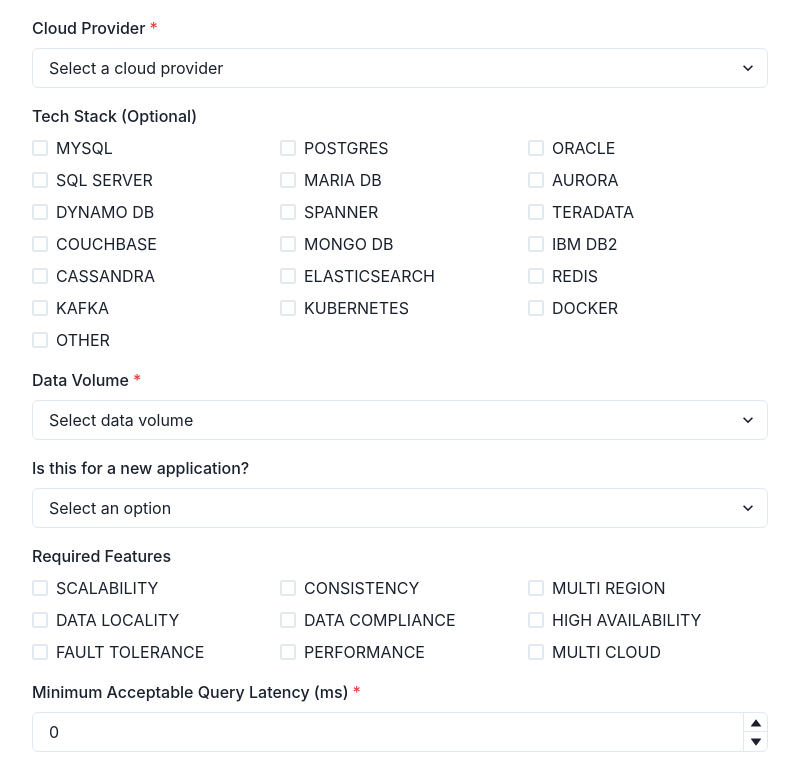
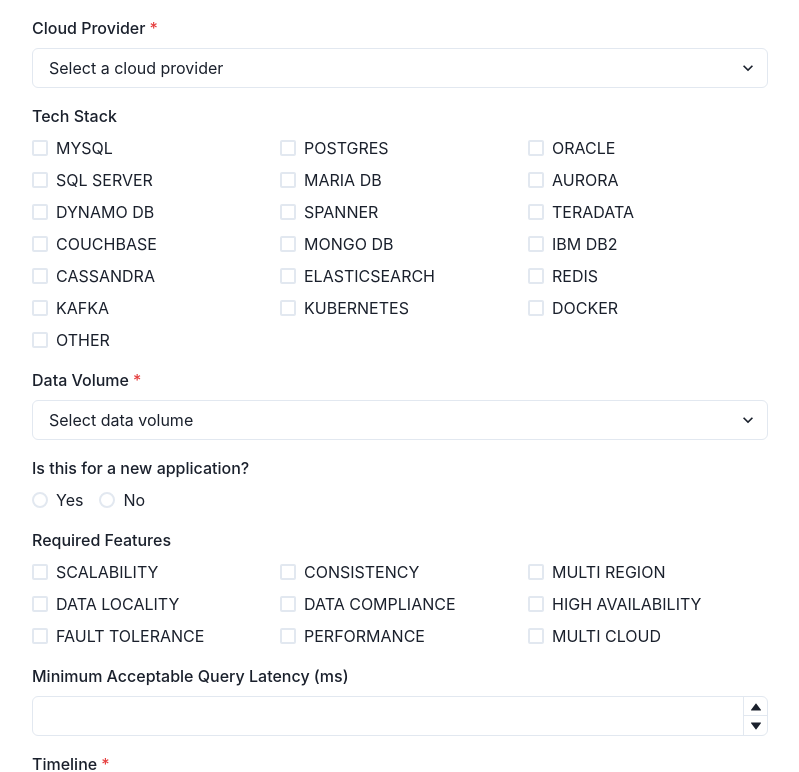
Before and after one commit to elliotpark410/CockroachDB-Use-Case-Explorer, a Next.js app: page / in a window 1280 px wide. Shown: the part 619-1391 px from the top of the page, without its empty margins (240-1039 px from the left). Built offline with nearby package versions, Linux system fonts and the light colour scheme.

Commit message:
fix prospect form and test POST api

```diff
--- a/src/components/ProspectForm.js
+++ b/src/components/ProspectForm.js
@@ -14,10 +14,15 @@
   Textarea,
   CheckboxGroup,
   SimpleGrid,
+  RadioGroup,
+  Radio,
+  HStack,
 } from '@chakra-ui/react';
-import { Field } from 'formik';
+import { Field, useFormikContext } from 'formik';
 
 const ProspectForm = () => {
+  const { values, setFieldValue } = useFormikContext();
+
   return (
     <VStack spacing={4} align="stretch">
       <FormControl isRequired>
@@ -71,12 +76,13 @@
       </FormControl>
 
       <FormControl>
-        <FormLabel>Tech Stack (Optional)</FormLabel>
+        <FormLabel>Tech Stack</FormLabel>
         <Field name="techStack">
-          {({ field, form }) => (
+          {({ field }) => (
             <CheckboxGroup
               {...field}
-              onChange={(values) => form.setFieldValue('techStack', values)}
+              value={values.techStack || []}
+              onChange={(values) => setFieldValue('techStack', values)}
             >
               <SimpleGrid columns={3} spacing={2}>
                 {['MYSQL', 'POSTGRES', 'ORACLE', 'SQL_SERVER', 'MARIA_DB', 'AURORA', 'DYNAMO_DB', 'SPANNER', 'TERADATA', 'COUCHBASE', 'MONGO_DB', 'IBM_DB2', 'CASSANDRA', 'ELASTICSEARCH', 'REDIS', 'KAFKA', 'KUBERNETES', 'DOCKER', 'OTHER'].map((tech) => (
@@ -103,39 +109,61 @@
 
       <FormControl>
         <FormLabel>Is this for a new application?</FormLabel>
-        <Field name="isNewApp" as={Select}>
-          <option value="">Select an option</option>
-          <option value="true">Yes</option>
-          <option value="false">No</option>
+        <Field name="isNewApp">
+          {({ field }) => (
+            <RadioGroup {...field} value={values.isNewApp === null ? '' : values.isNewApp.toString()}>
+              <HStack spacing={4}>
+                <Radio
+                  value="true"
+                  onChange={() => setFieldValue('isNewApp', true)}
+                >
+                  Yes
+                </Radio>
+                <Radio
+                  value="false"
+                  onChange={() => setFieldValue('isNewApp', false)}
+                >
+                  No
+                </Radio>
+              </HStack>
+            </RadioGroup>
+          )}
         </Field>
       </FormControl>
 
       <FormControl>
         <FormLabel>Required Features</FormLabel>
-        <Field name="keyFeatures" as={CheckboxGroup}>
+        <Field name="keyFeatures">
           {({ field }) => (
+            <CheckboxGroup
+              {...field}
+              value={values.keyFeatures || []}
+              onChange={(values) => setFieldValue('keyFeatures', values)}
+            >
               <SimpleGrid columns={3} spacing={2}>
                 {['SCALABILITY', 'CONSISTENCY', 'MULTI_REGION', 'DATA_LOCALITY', 'DATA_COMPLIANCE', 'HIGH_AVAILABILITY', 'FAULT_TOLERANCE', 'PERFORMANCE', 'MULTI_CLOUD'].map((feature) => (
-                <Checkbox key={feature} {...field} value={feature}>
+                  <Checkbox key={feature} value={feature}>
                     {feature.replace('_', ' ')}
                   </Checkbox>
                 ))}
               </SimpleGrid>
+            </CheckboxGroup>
           )}
         </Field>
       </FormControl>
 
-      <FormControl isRequired>
+      <FormControl>
         <FormLabel>Minimum Acceptable Query Latency (ms)</FormLabel>
         <Field name="queryLatency">
-          {({ field, form }) => (
+          {({ field }) => (
             <NumberInput
               {...field}
+              value={field.value || ''}
               min={1}
               step={1}
               precision={0}
               onChange={(valueString, valueNumber) => {
-                form.setFieldValue(field.name, valueNumber);
+                setFieldValue('queryLatency', valueNumber);
               }}
             >
               <NumberInputField />
--- a/src/pages/api/prospect.js
+++ b/src/pages/api/prospect.js
@@ -14,14 +14,20 @@
         data: prospectData,
       });
 
-      // Match customer story
-      const customerStory = await matchCustomerStory(prospectData);
+      console.log("prospect")
+      console.log(prospect)
 
-      // Calculate fit score
-      const fitScore = calculateScore(prospectData);
+      // // Match customer story
+      // const customerStory = await matchCustomerStory(prospectData);
 
-      res.status(200).json({ prospect, customerStory, fitScore });
+      // // Calculate fit score
+      // const fitScore = calculateScore(prospectData);
+
+      // res.status(200).json({ prospect, customerStory, fitScore });
+      res.status(200).json(prospect);
+
     } catch (error) {
+      console.error('Error processing prospect data:', error);
       res.status(500).json({ error: 'Error processing prospect data' });
     }
   } else {
--- a/src/pages/index.js
+++ b/src/pages/index.js
@@ -25,7 +25,7 @@
   dataVolume: Yup.string(),
   isNewApp: Yup.boolean().nullable(),
   keyFeatures: Yup.array(),
-  queryLatency: Yup.number().integer('Must be an integer'),
+  queryLatency: Yup.number().integer('Must be an integer').nullable(),
   timeline: Yup.string(),
   additionalNotes: Yup.string(),
 });
@@ -36,18 +36,16 @@
 
   const handleSubmit = async (values, { setSubmitting }) => {
     try {
-      console.log("values")
-      console.log(values)
-      // const response = await fetch('/api/prospect', {
-      //   method: 'POST',
-      //   headers: { 'Content-Type': 'application/json' },
-      //   body: JSON.stringify(values),
-      // });
+      const response = await fetch('/api/prospect', {
+        method: 'POST',
+        headers: { 'Content-Type': 'application/json' },
+        body: JSON.stringify(values),
+      });
 
-      // if (!response.ok) throw new Error('Failed to submit');
+      if (!response.ok) throw new Error('Failed to submit');
 
-      // const data = await response.json();
-      // setResults(data);
+      const data = await response.json();
+      setResults(data);
     } catch (error) {
       toast({
         title: 'An error occurred.',
@@ -81,7 +79,7 @@
                 cloudProvider: '',
                 techStack: [],
                 dataVolume: '',
-                isNewApp: '',
+                isNewApp: null,
                 keyFeatures: [],
                 queryLatency: 0,
                 timeline: '',
```
Lines whose indentation alone changed are shown as unchanged.
